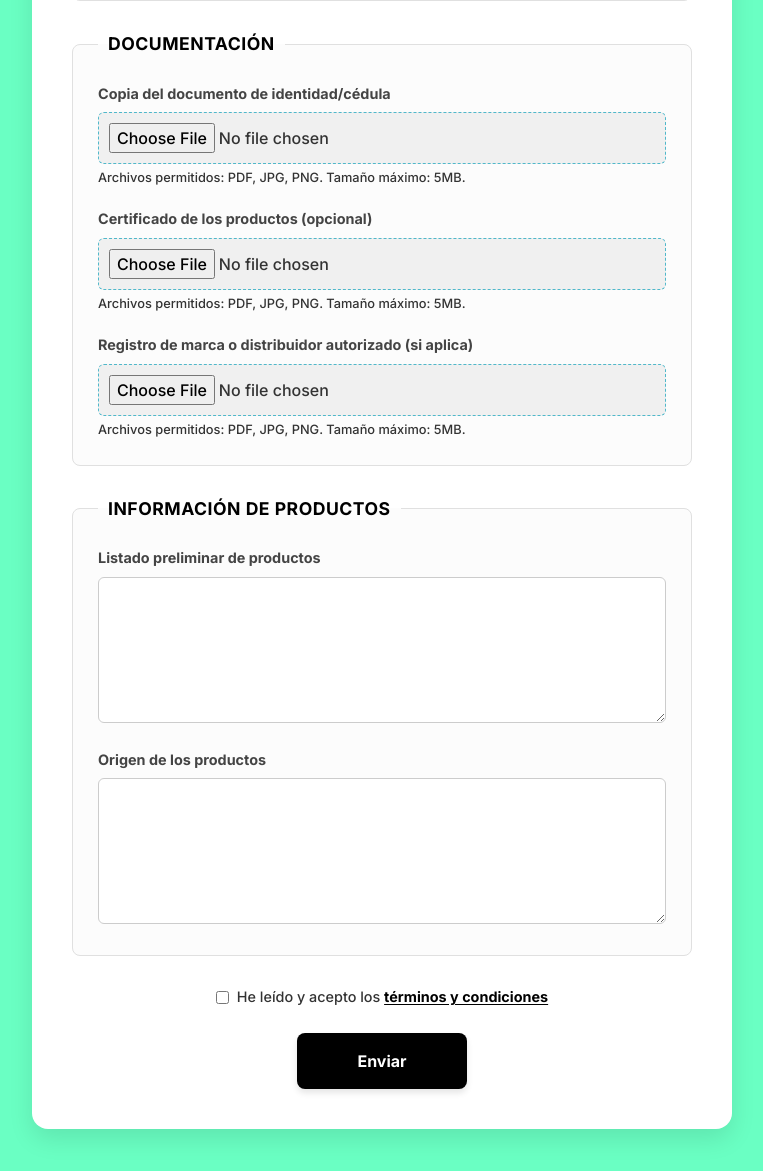
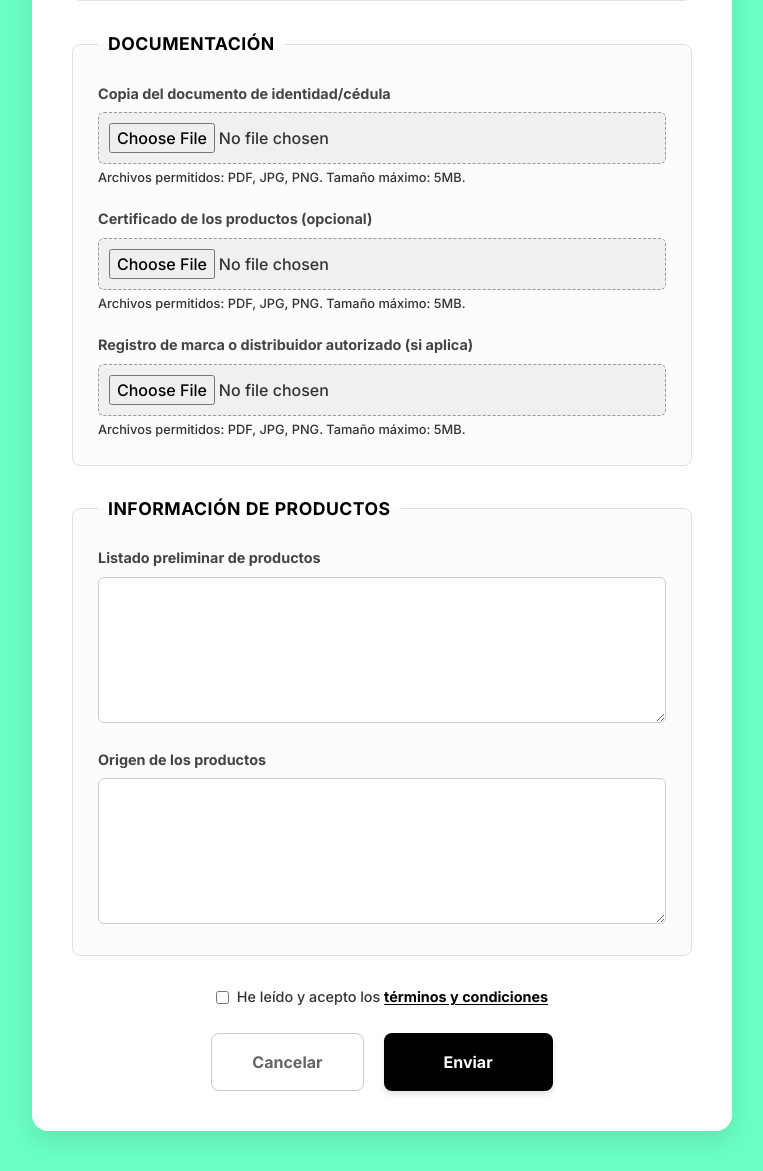
Before and after one commit to iiTzSebas/felskyel, a Django app: page /solicitud-proveedor/ in a window 1280 px wide. Shown: the part 956-2127 px from the top of the page, without its empty margins (258-1021 px from the left). Before the commit the page ends 2095 px from the top, so only its background shows below. Run offline with Django 5.2, Linux system fonts and the light colour scheme.

Commit message:
solicitud

```diff
--- a/felskyel/appfel/static/appfel/css/solicitud-para-registro.css
+++ b/felskyel/appfel/static/appfel/css/solicitud-para-registro.css
@@ -108,7 +108,7 @@ body {
 .form-control:focus {
     border-color: var(--primary-color);
     outline: none;
-    box-shadow: 0 0 0 3px rgba(230, 108, 108, 0.1);
+    box-shadow: 0 0 0 3px rgba(0,0,0,0.1);
 }
 
 textarea.form-control {
@@ -120,7 +120,7 @@ textarea.form-control {
 .form-control-file {
     padding: 10px;
     background-color: #f0f0f0;
-    border: 1px dashed #50b8ca;
+    border: 1px dashed #999;
     cursor: pointer;
 }
 
@@ -158,6 +158,12 @@ textarea.form-control {
     padding: 0;
 }
 
+.buttons-container {
+    display: flex;
+    gap: 20px;
+    justify-content: center;
+}
+
 .btn-bottom {
     background-color: var(--primary-color);
     color: var(--white);
@@ -173,8 +179,54 @@ textarea.form-control {
 
 .btn-bottom:hover {
     transform: translateY(-2px);
-    background-color: #36c2c2;
-    box-shadow: 0 6px 12px rgba(54, 37, 37, 0.15);
+    background-color: #222;
+    box-shadow: 0 6px 12px rgba(0,0,0,0.15);
+}
+
+.btn-cancel {
+    background-color: transparent;
+    color: #666;
+    padding: 16px 40px;
+    border: 1px solid #ccc;
+    border-radius: var(--border-radius);
+    font-size: 1rem;
+    font-weight: 600;
+    text-decoration: none;
+    cursor: pointer;
+    transition: all 0.2s ease;
+    display: inline-block;
+}
+
+.btn-cancel:hover {
+    background-color: #f0f0f0;
+    color: #333;
+    border-color: #bbb;
+}
+
+/* Mensajes de Django */
+.messages {
+    list-style: none;
+    padding: 0;
+    margin-bottom: 20px;
+}
+
+.messages li {
+    padding: 15px;
+    margin-bottom: 10px;
+    border-radius: var(--border-radius);
+    font-weight: 500;
+}
+
+.messages li.success {
+    background-color: #d4edda;
+    color: #155724;
+    border: 1px solid #c3e6cb;
+}
+
+.messages li.error {
+    background-color: #f8d7da;
+    color: #721c24;
+    border: 1px solid #f5c6cb;
 }
 
 /* Responsive */
--- a/felskyel/appfel/templates/solicitud-para-registro.html
+++ b/felskyel/appfel/templates/solicitud-para-registro.html
@@ -22,6 +22,13 @@
 	{# Usar la etiqueta {% url %} hace que el formulario sea más robusto ante cambios en urls.py #}
 	<form method="POST" action="{% url 'solicitud_proveedor' %}" enctype="multipart/form-data" class="provider-form">
 	{% csrf_token %}
+		{% if messages %}
+		<ul class="messages">
+			{% for message in messages %}
+			<li class="{{ message.tags }}">{{ message }}</li>
+			{% endfor %}
+		</ul>
+		{% endif %}
 		<fieldset class="form-section">
 			<legend>Información Personal y del Negocio</legend>
 			<div class="form-group">
@@ -86,7 +93,10 @@
 				<input type="checkbox" id="aceptar_terminos" name="aceptar_terminos" required>
 				<label for="aceptar_terminos">He leído y acepto los <a href="{% url 'terminos_y_condiciones' %}" class="btn-ver hover-bright" target="_blank">términos y condiciones</a></label>
 			</div>
-			<button type="submit" class="btn-bottom hover-bright">Enviar</button>
+			<div class="buttons-container">
+				<a href="{% url 'inicio' %}" class="btn-cancel">Cancelar</a>
+				<button type="submit" class="btn-bottom hover-bright">Enviar</button>
+			</div>
 		</div>
 	</form>
 </body>
```
